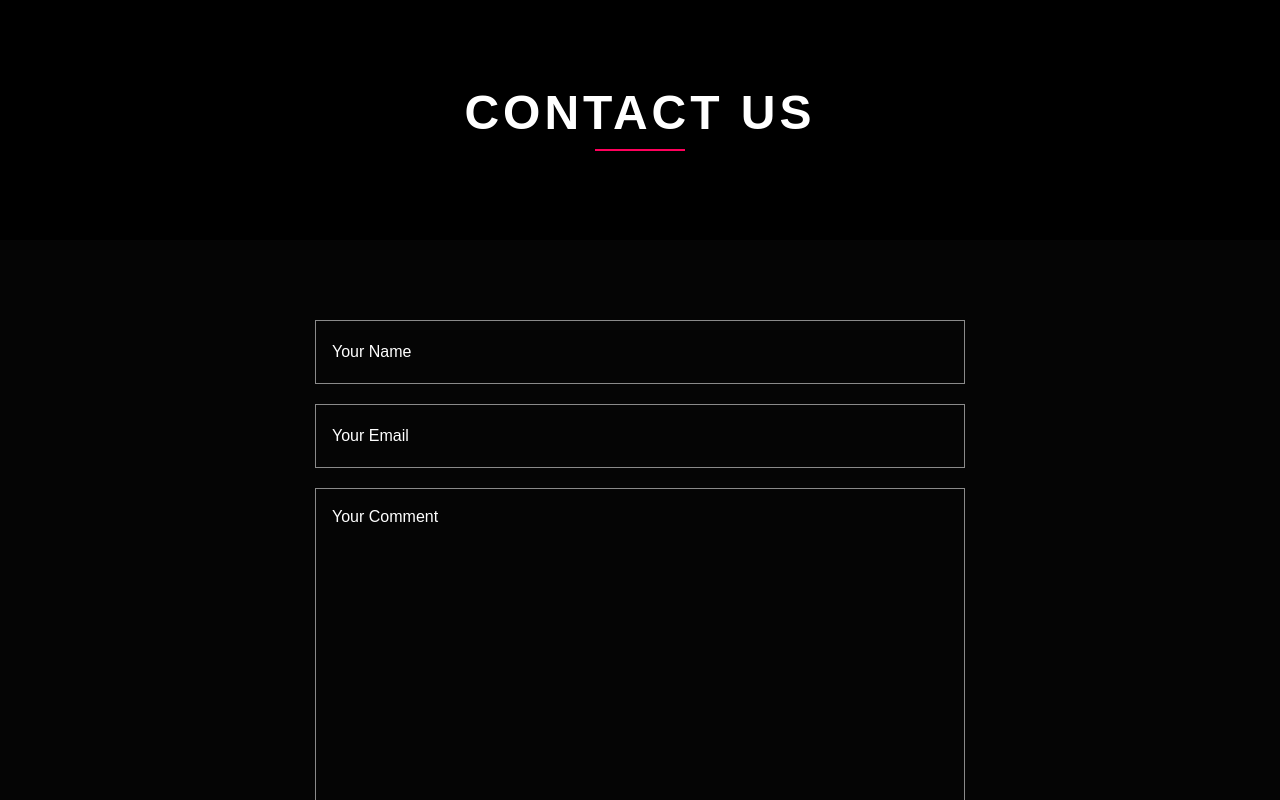
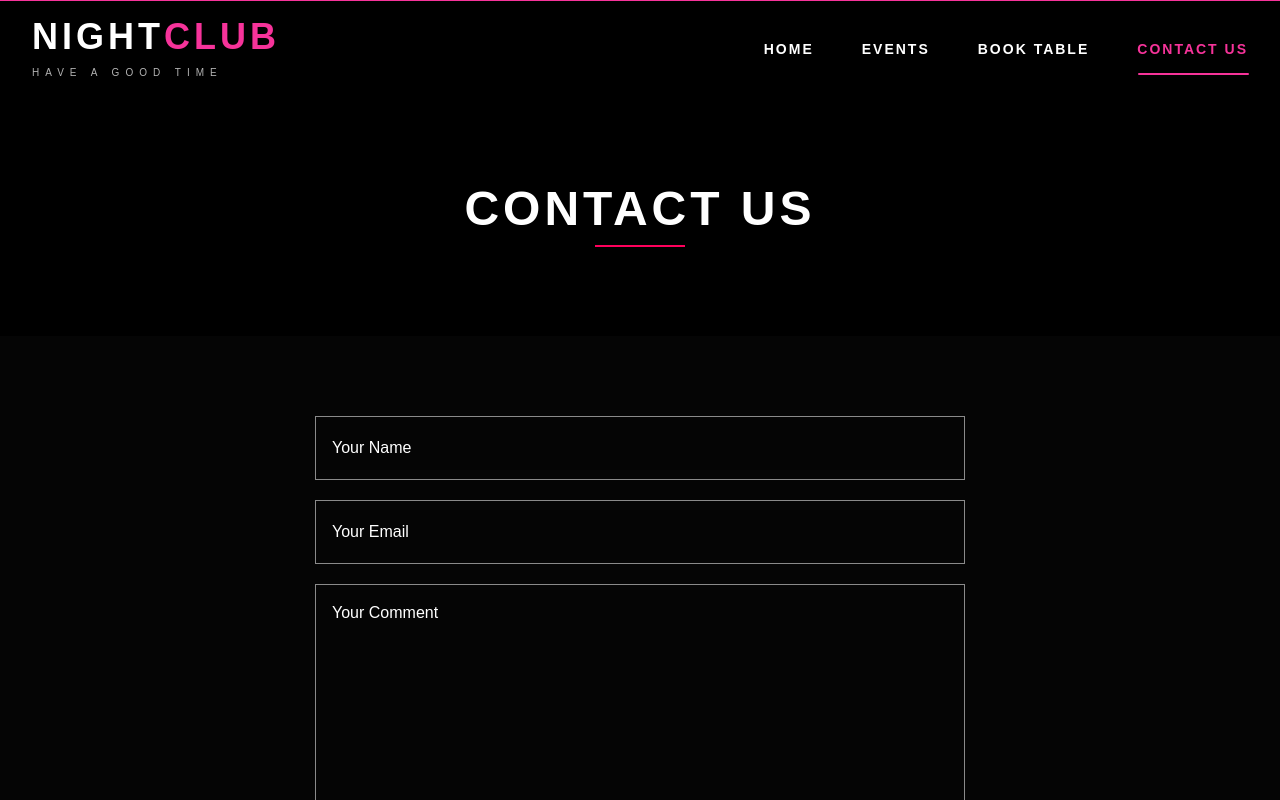
Before and after one commit to Nightclub-3semEksamen/3sem-eksamen, a Next.js app in the folder 3sem-eksamen/: page /contact-us in a window 1280 px wide. Shown: the top 800 px of the page. Built offline with nearby package versions, Linux system fonts and the light colour scheme; no server answers.

Commit message:
changes-in-navbar

```diff
--- a/3sem-eksamen/app/contact-us/page.js
+++ b/3sem-eksamen/app/contact-us/page.js
@@ -1,6 +1,7 @@
 "use client";
 
 import { useEffect, useState } from "react";
+import Navbar from "@/components/Navbar";
 
 const API_URL = process.env.NEXT_PUBLIC_API_URL;
 
@@ -84,6 +85,7 @@ export default function ContactPage() {
   return (
     <main className="bg-black min-h-screen text-white overflow-hidden">
       {/* HERO */}
+      <Navbar />
       <section
         className="relative h-[160px] md:h-[240px] bg-cover bg-center flex items-center justify-center"
         style={{
--- a/3sem-eksamen/app/events/page.tsx
+++ b/3sem-eksamen/app/events/page.tsx
@@ -1,7 +1,7 @@
 import { getEvents, getImageUrl } from "@/lib/api";
 import Image from "next/image";
 import Link from "next/link";
-
+import Navbar from "@/components/Navbar";
 const EVENTS_PER_PAGE = 3;
 
 type Props = {
@@ -22,6 +22,7 @@ export default async function EventsPage({ searchParams }: Props) {
 
   return (
     <main className="bg-black text-white">
+      <Navbar />
       <section className="py-20 text-center bg-neutral-950">
         <h1 className="text-3xl font-bold uppercase">Events</h1>
       </section>
```
